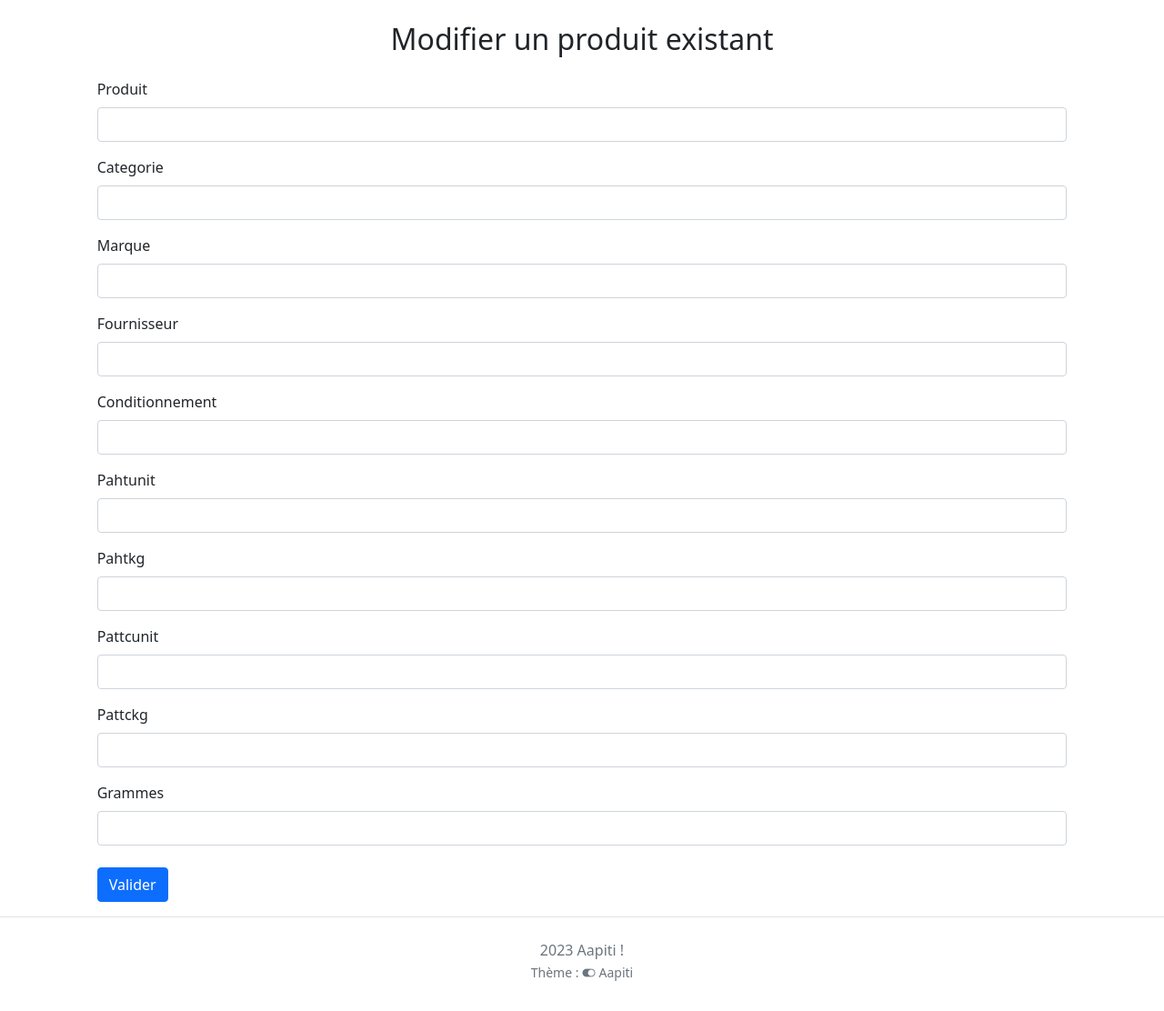
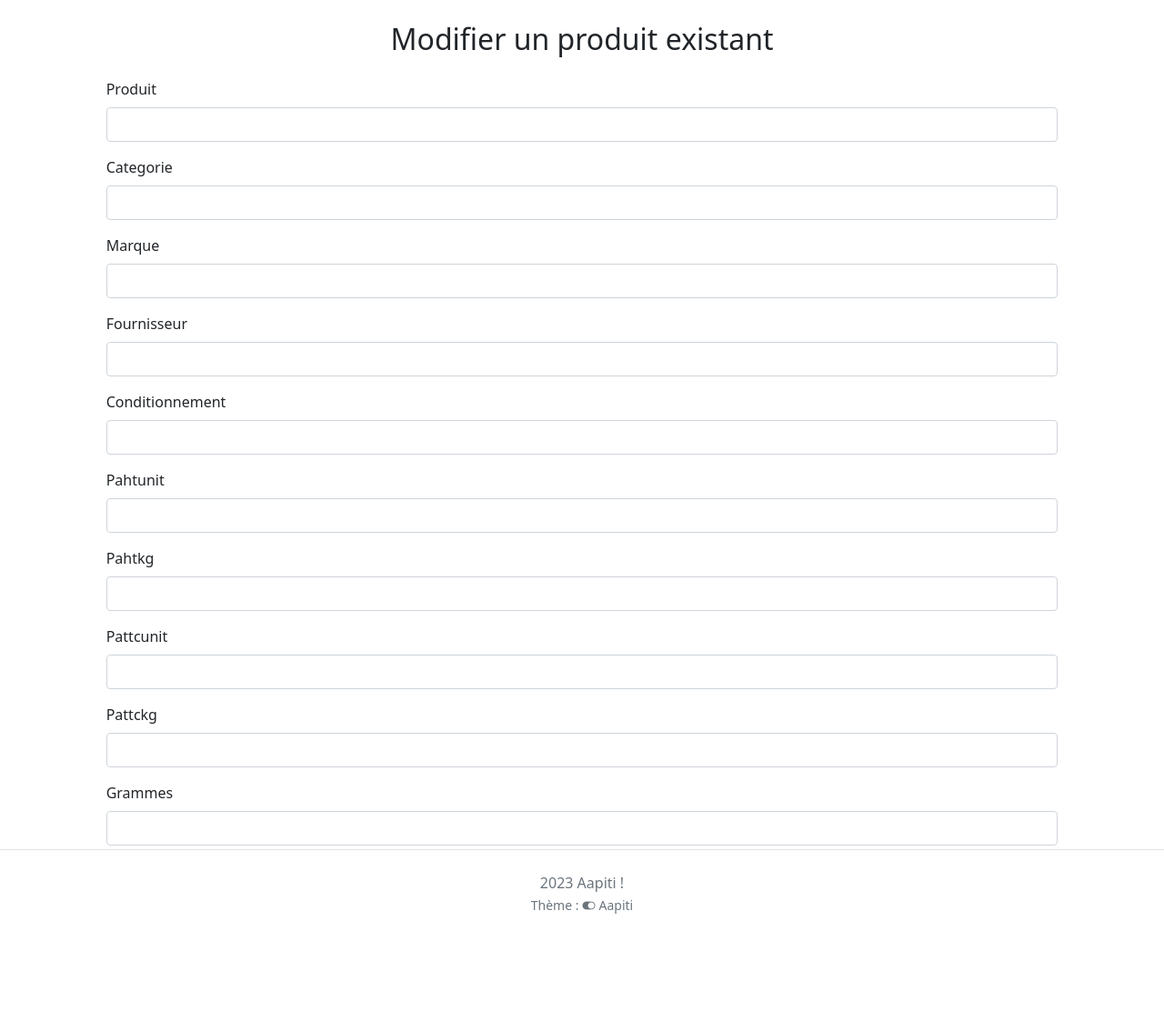
Before and after one commit to GrecoBen/Aapiti, a Symfony app: template templates/product/form.html.twig in a window 1280 px wide. Shown: the part 56-1168 px from the top of the page at 91% size. Run offline with Twig, Linux system fonts and the light colour scheme; the template is opened without the code that fills it, so the values that code supplies are empty; form fields are guessed from the names that the template uses; some libraries are stand-ins or nearby versions.

Commit message:
scrollbar

```diff
--- a/templates/base.html.twig
+++ b/templates/base.html.twig
@@ -1,4 +1,4 @@
-<!doctype html>
+<!DOCTYPE html>
 <html lang="fr">
 
 <head>
@@ -48,16 +48,18 @@
                     {% endblock %}
                 </ul>
                 <form class="d-flex" action="{{ path('app_product') }}" method="get">
-            <input class="form-control form-control-sm me-2" name="search" type="search" placeholder="Rechercher..." value="{{ searchTerm }}">
-            <button class="btn btn-outline-danger" type="submit"><i class="bi bi-search"></i></button>
-        </form>
+                    <input class="form-control form-control-sm me-2" name="search" type="search" placeholder="Rechercher..." value="{{ searchTerm }}">
+                    <button class="btn btn-outline-danger" type="submit"><i class="bi bi-search"></i></button>
+                </form>
             </div>
         </div>
     </nav>
-    {% block body %}
 
-    {% endblock %}
-
+    <!-- Contenu principal avec une barre de défilement -->
+    <div class="container-fluid" style="max-height: 80vh; overflow-y: auto;">
+        {% block body %}
+        {% endblock %}
+    </div>
 
     <!-- footer -->
     <footer class="container-fluid py-4 border-top text-center">
```
